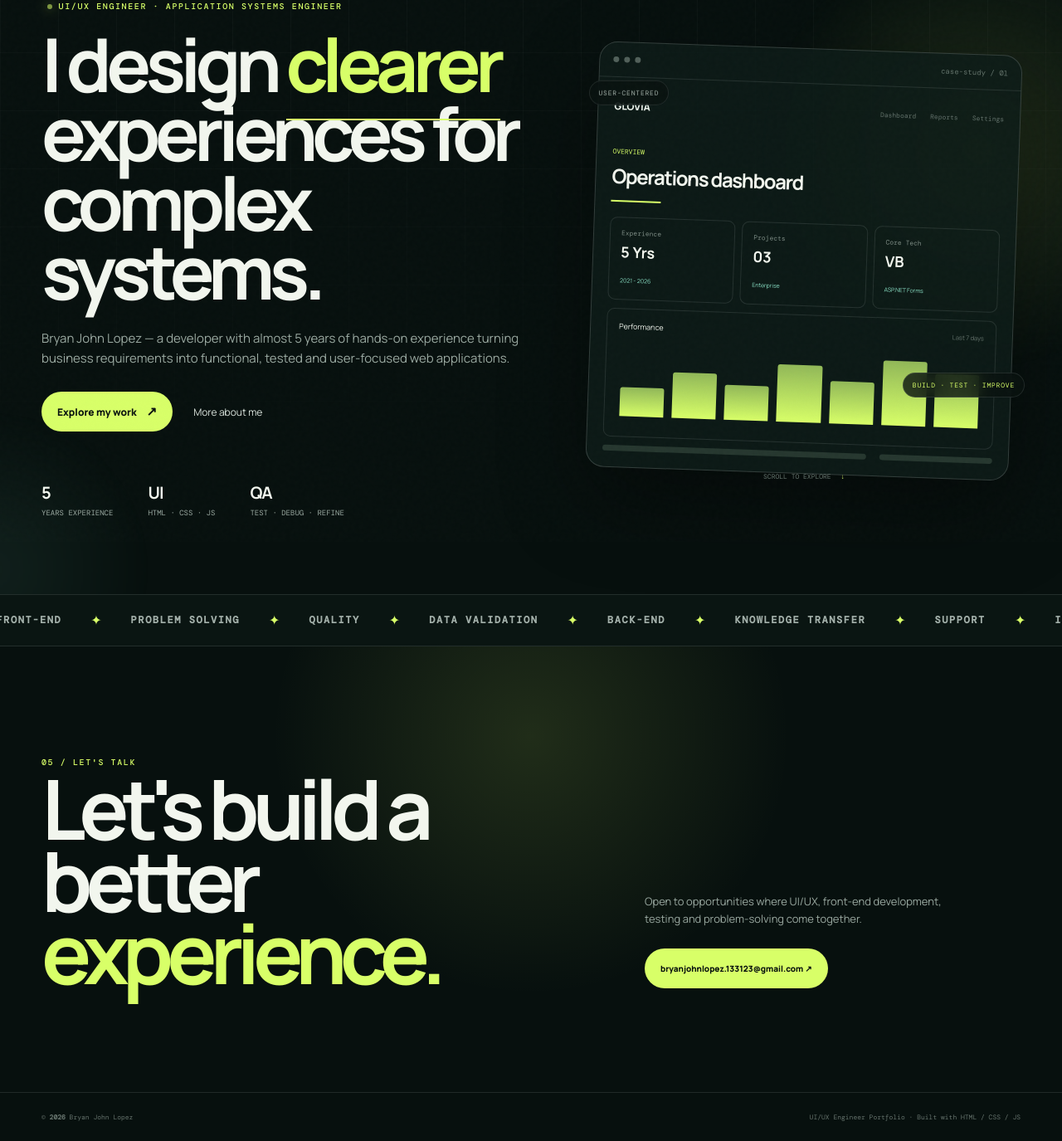
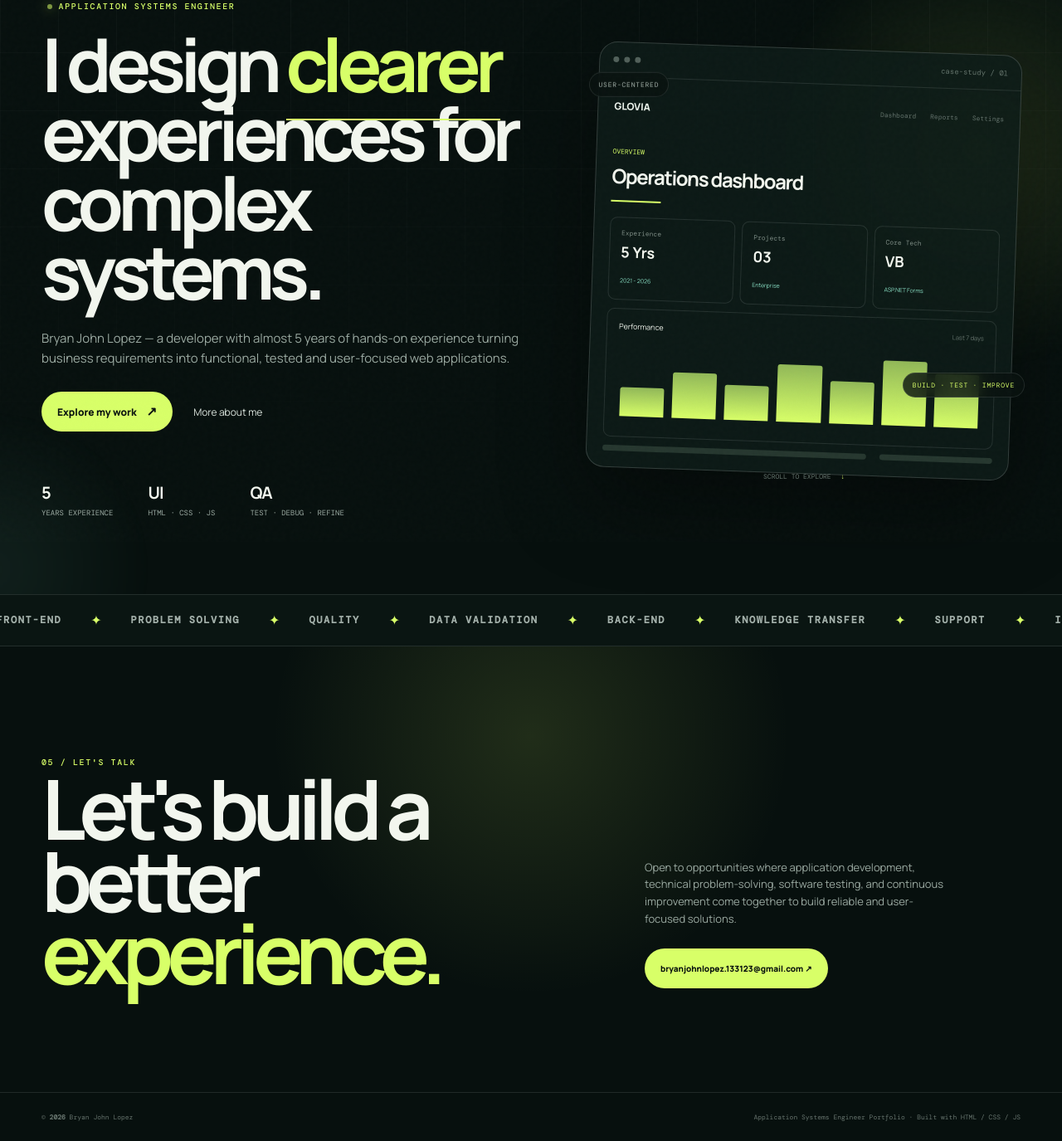
Before and after one commit to Bryan133123/Bryan_John_Lopez_UIUX_Portfolio_v2, a plain HTML site: page index.html in a window 1280 px wide. Shown: the part 147-1522 px from the top of the page at 83% size. Drawn offline with nearby package versions, Linux system fonts and the light colour scheme.

Commit message:
Feat: Modernize UI design layouts, update styling rules, and expand README documentation

```diff
--- a/index.html
+++ b/index.html
@@ -22,11 +22,27 @@
     <div class="cursor-ring"></div>
 
     <header class="header">
-      <a class="logo magnetic" href="#home" style="display: inline-flex; align-items: center; gap: 10px; text-decoration: none;">
+      <a
+        class="logo magnetic"
+        href="#home"
+        style="
+          display: inline-flex;
+          align-items: center;
+          gap: 10px;
+          text-decoration: none;
+        "
+      >
         <img
           src="ProperPic.jpeg"
           alt="Bryan"
-    style="width: 60px !important; height: 60px !important; border-radius: 20% !important; object-fit: cover !important; flex-shrink: 0 !important; display: block !important;"
+          style="
+            width: 60px !important;
+            height: 60px !important;
+            border-radius: 20% !important;
+            object-fit: cover !important;
+            flex-shrink: 0 !important;
+            display: block !important;
+          "
         />
         <span>BJL</span>
       </a>
@@ -36,8 +52,7 @@
         ><a href="about.html" class="text-link">About</a
         ><a href="#contact">Contact</a>
       </nav>
-      <a class="header-cta" href="#contact"
-        >Open to opportunities <i></i></a>
+      <a class="header-cta" href="#contact">Open to opportunities <i></i></a>
       <button class="menu" aria-label="Toggle menu">
         <span></span><span></span>
       </button>
@@ -51,8 +66,7 @@
         <div class="container hero-layout">
           <div class="hero-copy reveal">
             <div class="eyebrow">
-              <span class="pulse"></span> UI/UX ENGINEER · APPLICATION SYSTEMS
-              ENGINEER
+              <span class="pulse"></span> APPLICATION SYSTEMS ENGINEER
             </div>
             <h1>
               I design <span>clearer</span> experiences for complex systems.
@@ -64,7 +78,8 @@
             </p>
             <div class="hero-buttons">
               <a class="btn primary magnetic" href="work.html"
-                >Explore my work <b>↗</b></a>
+                >Explore my work <b>↗</b></a
+              >
               <a class="text-link" href="about.html">More about me</a>
               <a class="text-link" href="process.html"></a>
               <a class="text-link" href="skills.html"></a>
@@ -149,8 +164,9 @@
           </div>
           <div>
             <p>
-              Open to opportunities where UI/UX, front-end development, testing
-              and problem-solving come together.
+              Open to opportunities where application development, technical
+              problem-solving, software testing, and continuous improvement come
+              together to build reliable and user-focused solutions.
             </p>
             <a
               class="btn primary magnetic"
@@ -165,7 +181,7 @@
     <footer>
       <div class="container">
         <span>© <b id="year"></b> Bryan John Lopez</span
-        ><span>UI/UX Engineer Portfolio · Built with HTML / CSS / JS</span>
+        ><span>Application Systems Engineer Portfolio · Built with HTML / CSS / JS</span>
       </div>
     </footer>
     <script src="script.js"></script>
--- a/style.css
+++ b/style.css
@@ -506,7 +506,7 @@ body {
 }
 
 .label-one {
-    top: 55px;
+    top: 45px;
     left: 2px;
     animation: float 5s ease-in-out infinite
 }
```
Also changed, not shown: script.js (+8 -0 lines), 1 other file. Lines whose indentation alone changed are shown as unchanged.
